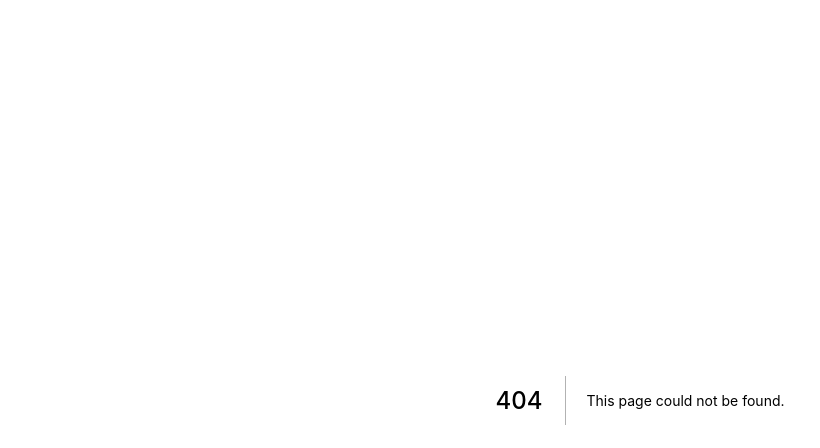
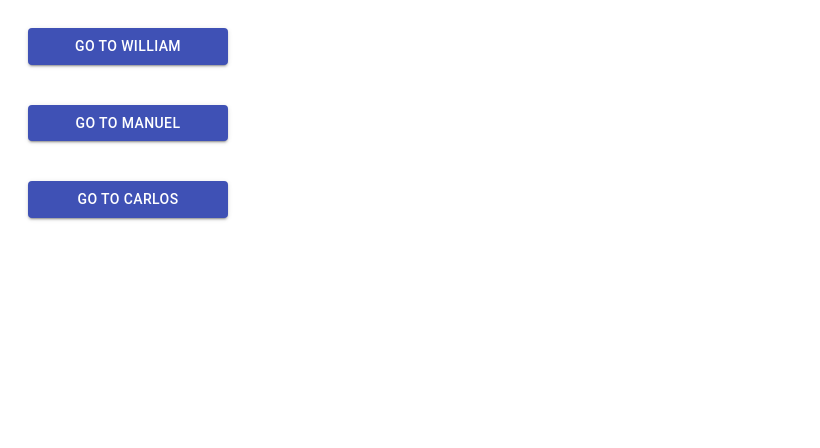
Before and after one commit to williamegomezo/next-talk, a Next.js app: page /links in a window 1280 px wide. Before the commit this address had no page. Shown: the top 448 px of the page, without its empty margins (0-820 px from the left). Built offline with nearby package versions, Linux system fonts and the light colour scheme.

Commit message:
feat/dynamic-routing: Dynamic user routing

```diff
--- /dev/null
+++ b/pages/links.js
@@ -0,0 +1,31 @@
+import Link from "next/link";
+import Button from '@material-ui/core/Button';
+
+
+const renderLinks = () => {
+  const names = ["William", "Manuel", "Carlos"];
+  return names.map(name => (
+    <Link href="/users/[name]" as={`/users/${name}`}>
+      <Button className="demo-button" variant="contained" color="primary">Go to {name}</Button>
+    </Link>
+  ));
+};
+
+function Links() {
+  return <div>
+    {renderLinks()}
+    <style global jsx>{`
+          div {
+            display: flex;
+            flex-direction: column;
+          }
+          .demo-button {
+            margin: 20px;
+            width: 200px;
+          }
+        `}
+    </style>
+  </div>;
+}
+
+export default Links;
```
Also changed, not shown: pages/users/[name].js (added, +10 -0 lines).
